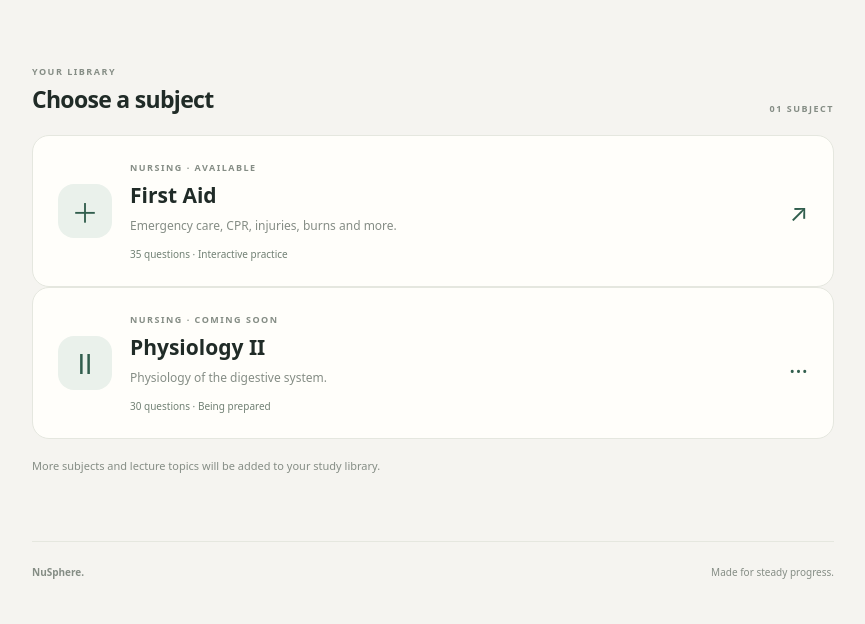
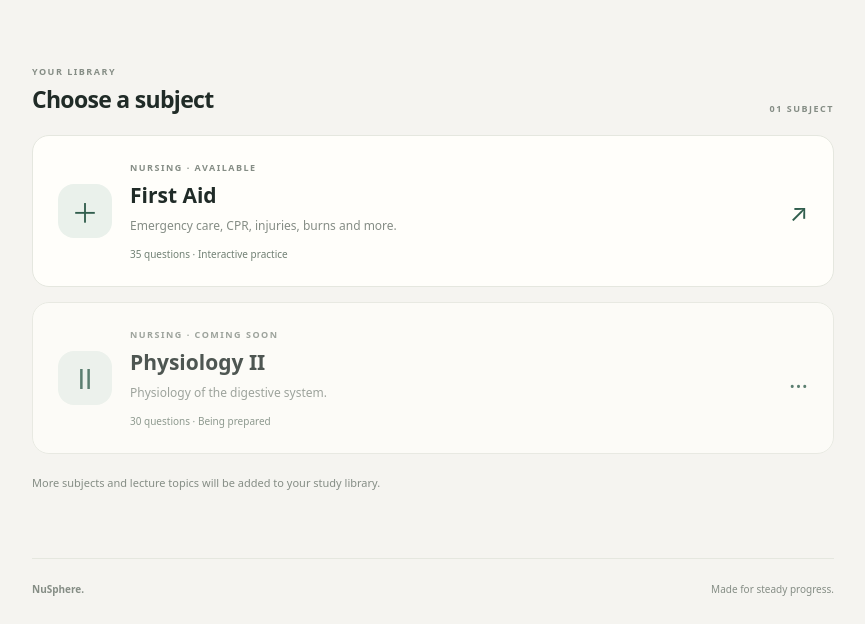
Before and after one commit to Josh1o1/NuSphere-Qu, a plain HTML site: page index.html in a window 1280 px wide. Shown: the part 394-1018 px from the top of the page, without its empty margins (207-1072 px from the left). Drawn offline with Linux system fonts and the light colour scheme.

Commit message:
Improve subject library card spacing

```diff
--- a/index.html
+++ b/index.html
@@ -23,7 +23,9 @@ h1 span{color:var(--green)}
 .section-head h2{font-size:23px;letter-spacing:-.7px;margin:5px 0 0}
 .small-label{font-size:9px;letter-spacing:1.5px;color:var(--muted);font-weight:700}
 .subject{width:100%;display:flex;align-items:center;gap:18px;text-align:left;padding:25px;background:var(--paper);border:1px solid var(--line);border-radius:17px;cursor:pointer;color:var(--ink);transition:.2s}
-.subject:hover{border-color:#a8bca9;transform:translateY(-2px)}
+.subjects-list{display:grid;gap:15px;margin-bottom:20px}
+.subject:hover:not(:disabled){border-color:#a8bca9;transform:translateY(-2px);box-shadow:0 8px 22px #26372d0a}
+.subject:disabled{cursor:not-allowed;opacity:.78}
 .subject-icon{width:54px;height:54px;flex-shrink:0;border-radius:16px;background:var(--soft);display:grid;place-items:center;color:var(--green);font-size:27px}
 .subject-info{flex:1}.subject-info h3{margin:7px 0;font-size:21px}.subject-info p{font-size:12px;line-height:1.6;color:var(--muted);margin:0 0 12px}
 .meta{font-size:10px;color:#718074}.arrow{font-size:24px;color:var(--green)}
```
